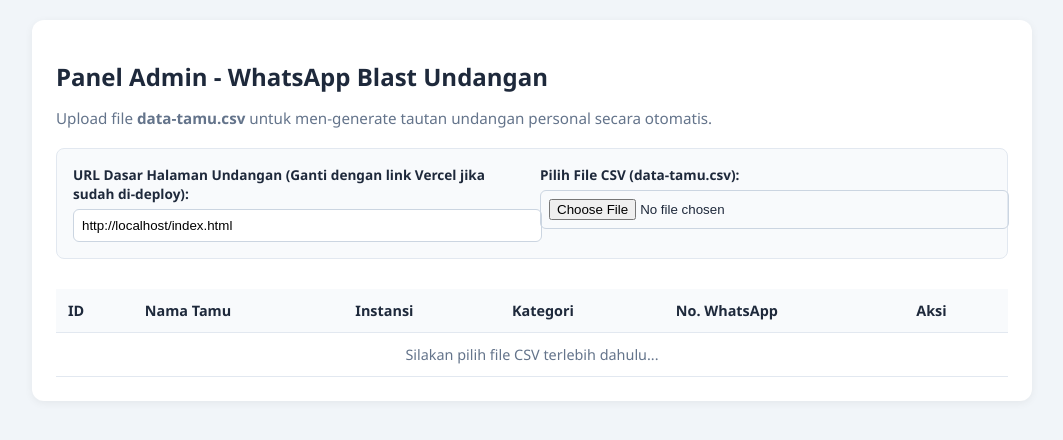
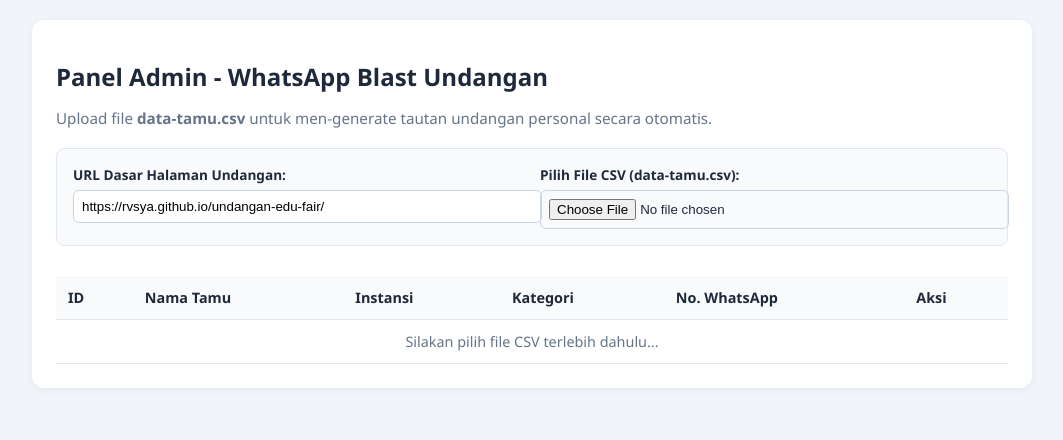
Before and after one commit to rvsya/undangan-edu-fair, a plain HTML site: page admin.html in a window 1280 px wide. Shown: the whole page, without its empty margins (108-1171 px from the left). Drawn offline with Linux system fonts and the light colour scheme.

Commit message:
Add files via upload

```diff
--- a/admin.html
+++ b/admin.html
@@ -113,9 +113,8 @@
 
         <div class="controls">
             <div class="control-group">
-                <label for="base-url">URL Dasar Halaman Undangan (Ganti dengan link Vercel jika sudah
-                    di-deploy):</label>
-                <input type="text" id="base-url" value="">
+                <label for="base-url">URL Dasar Halaman Undangan:</label>
+                <input type="text" id="base-url" value="https://rvsya.github.io/undangan-edu-fair/">
             </div>
             <div class="control-group">
                 <label for="csv-file">Pilih File CSV (data-tamu.csv):</label>
@@ -146,10 +145,10 @@
     </div>
 
     <script>
-        // Otomatis deteksi URL lokal/hosting saat ini untuk index.html
+        // Default URL halaman undangan di GitHub Pages
+        const DEFAULT_URL = 'https://rvsya.github.io/undangan-edu-fair/';
         const baseUrlInput = document.getElementById('base-url');
-        const currentPath = window.location.href.substring(0, window.location.href.lastIndexOf('/'));
-        baseUrlInput.value = currentPath + '/index.html';
+        baseUrlInput.value = DEFAULT_URL;
 
         let parsedData = [];
 
@@ -176,12 +175,14 @@
         // Render tabel dan tombol WA
         function renderTable() {
             const tbody = document.getElementById('guest-table-body');
-            const baseUrl = baseUrlInput.value.trim();
+            let baseUrl = baseUrlInput.value.trim() || DEFAULT_URL;
             tbody.innerHTML = '';
 
             parsedData.forEach(tamu => {
+                // Pastikan separator (? atau &) sesuai kondisi baseUrl
+                const separator = baseUrl.includes('?') ? '&' : '?';
                 // Buat URL personalisasi dengan encodeURIComponent agar spasi & karakter khusus aman
-                const personalLink = `${baseUrl}?to=${encodeURIComponent(tamu.nama)}&instansi=${encodeURIComponent(tamu.instansi)}&kategori=${encodeURIComponent(tamu.kategori)}`;
+                const personalLink = `${baseUrl}${separator}to=${encodeURIComponent(tamu.nama)}&instansi=${encodeURIComponent(tamu.instansi)}&kategori=${encodeURIComponent(tamu.kategori)}`;
 
                 // Template pesan WhatsApp
                 const pesan = `Yth. *${tamu.nama}* (${tamu.instansi}),\n\nKami mengundang Bapak/Ibu untuk hadir dalam acara *Edu Fair & Career Day 2026*.\n\nInformasi lengkap & konfirmasi kehadiran (RSVP) dapat diakses melalui tautan undangan digital berikut:\n${personalLink}\n\nTerima kasih atas perhatian dan kehadirannya.`;
```
